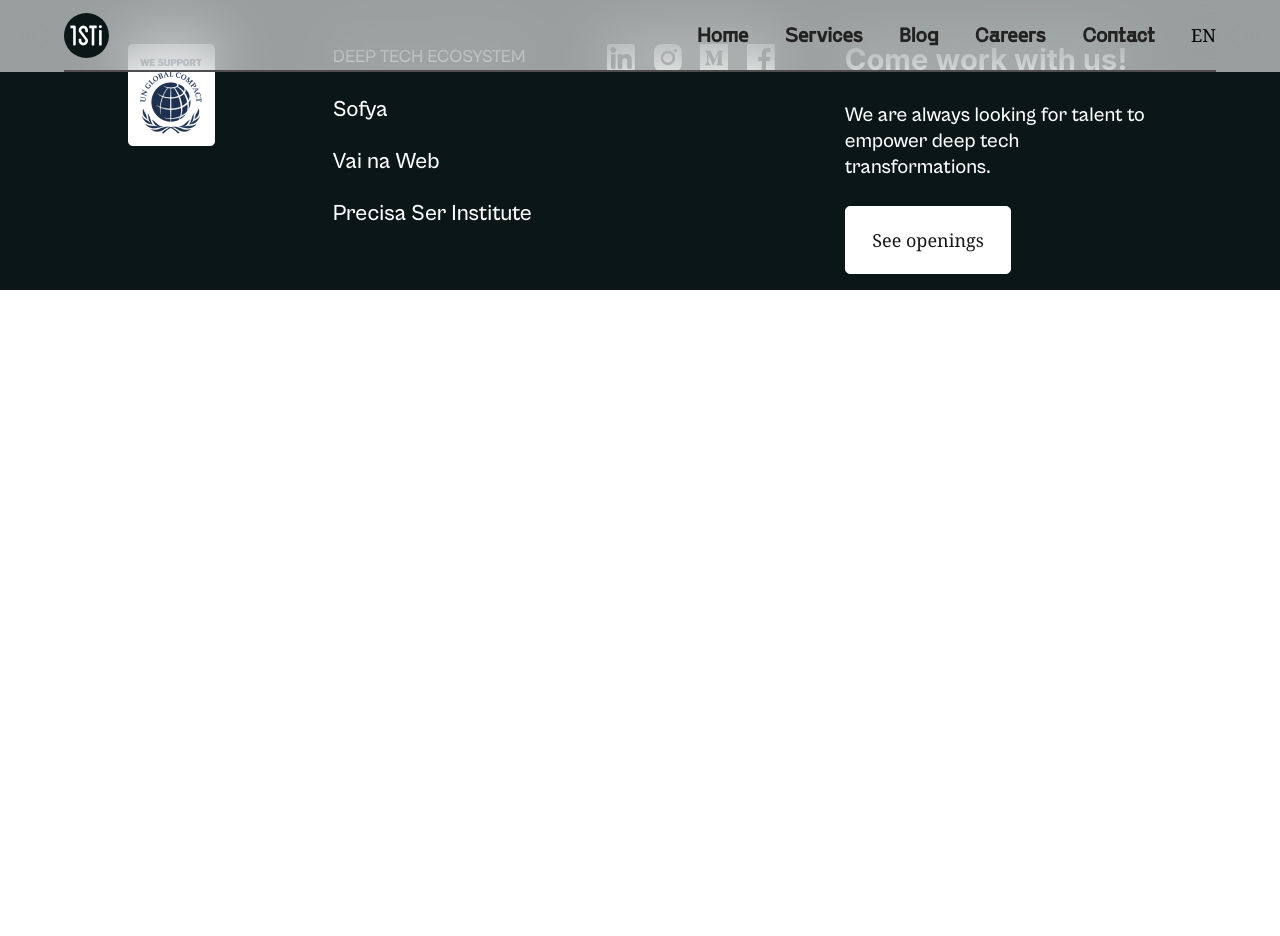
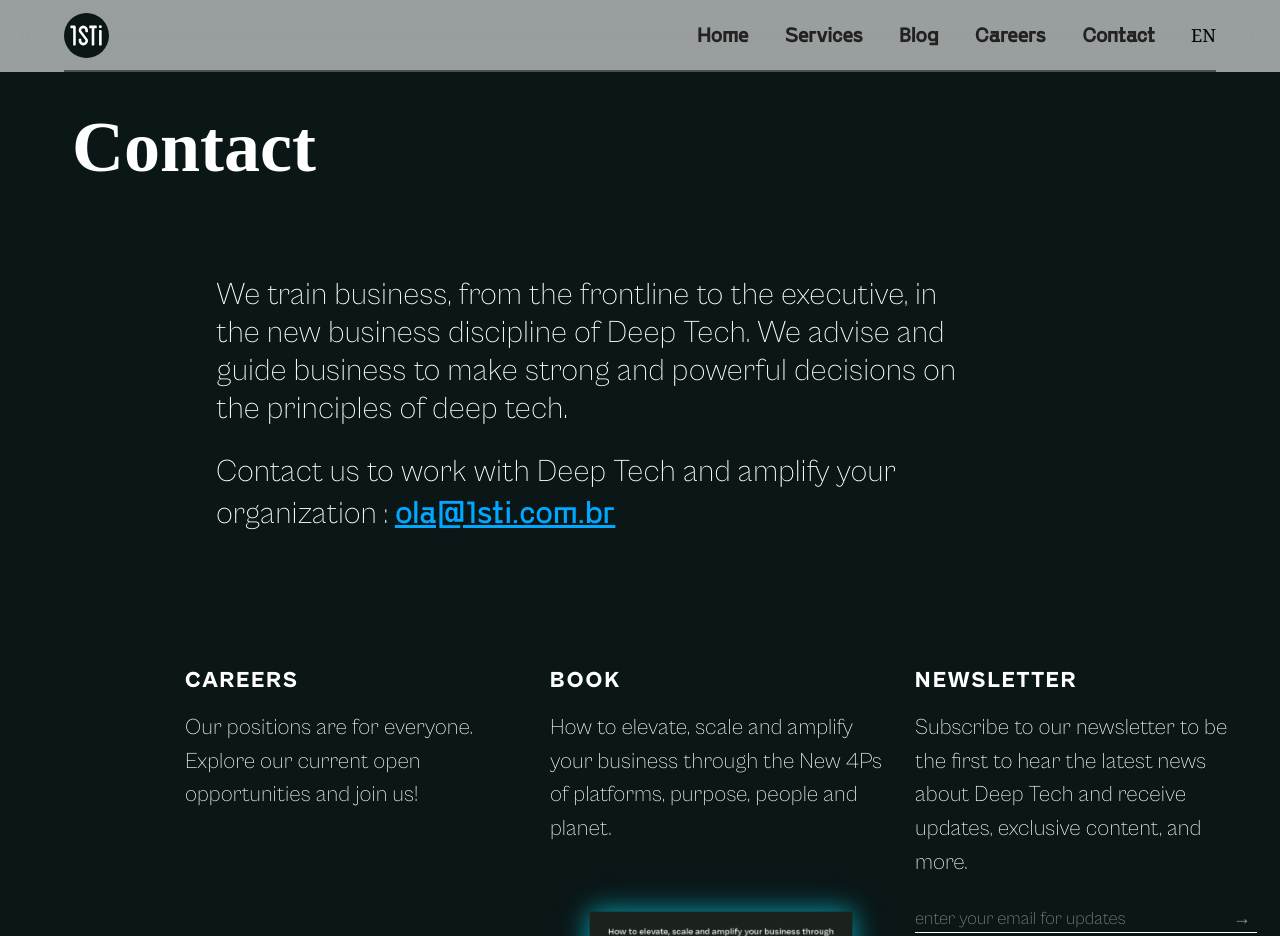
Before and after one commit to Evymendes/site-1sti, a Gatsby site: page /contact in a window 1280 px wide. Shown: the top 936 px of the page. Before the commit the page ends 800 px from the top, so only its background shows below. Built offline with nearby package versions, Linux system fonts and the light colour scheme; Gatsby itself is replaced by a stand-in of ours; a web font is replaced by a local one.

Commit message:
Initial commit Contact-Page

```diff
--- a/index.css
+++ b/index.css
@@ -45,3 +45,7 @@
   h3, h4, h5, h6, p, ol, ul, button, input {
     font-family: "CabinetGrotesk-Medium";
   }
+  a {
+    color: #00a8ff;
+    text-decoration: underline;
+  }
--- a/src/pages/contact.js
+++ b/src/pages/contact.js
@@ -1,12 +1,112 @@
 import React from "react";
+
+import styledComponents from "styled-components";
+import BookCover from "../images/DT-Livro-Capa-2.png";
 
 import Layout from "../components/Layout";
 import Seo from "../components/seo";
 
+const Container = styledComponents.div`
+  display: flex;
+  flex-direction: column;
+  margin: 0 auto;
+  width: 100%;
+  background-color: #0B1617;
+`
+const Title = styledComponents.h1`
+  font-size: 4rem;
+  font-family: "GoshaSans-Bold";
+  margin: 6rem 0rem 5rem;
+  padding: 0  0 0 4rem;
+`
+const UpText = styledComponents.div`
+  font-size: 1.75rem;
+  line-height: 1.2;
+  padding: 0 0 0 12rem;
+  margin: 0 0 6rem;
+
+  p {
+    font-family: "CabinetGrotesk-Extralight";
+    width: 42.063rem;
+  }
+`
+const LineBox = styledComponents.section`
+  display: flex;
+  flex-direction: row;
+  font-size: 1rem;
+  padding: 0 0 2rem 9rem;
+  width: 100%;
+  justify-content: space-evenly;
+`
+const Boxes = styledComponents.div`
+  display: flex;
+  flex-direction: column;
+  width: 19rem;
+
+  h4 {
+    font-size: 1.25rem;
+    margin-bottom: 1rem;
+    font-family: "CabinetGrotesk-Extrabold";
+    letter-spacing: 0.125rem;
+  }
+  p {
+    font-size: 1.25rem;
+    font-family: "CabinetGrotesk-Extralight";
+    line-height: 1.5;
+  }
+`
+const NewsLetter = styledComponents.input`
+  background-color: transparent;
+  border: none;
+  outline: none;
+  border-bottom: 1px solid #fff;
+  color: #fff;
+  font-family: "CabinetGrotesk-Extralight";
+
+  :placeholder-shown {
+    color: #FFF;
+    font-family: "CabinetGrotesk-Extralight";
+  }
+`
+const Image = styledComponents.img`
+
+`
+const BlueLine = styledComponents.div`
+  width: 90%;
+  height: 0.05rem;
+  background-color: #00C8DBCC;
+  margin: 0 auto;
+`
+
 const Contact = () => (
   <Layout>
     <Seo title="Contact" />
+    <Container>
+    <Title>Contact</Title>
+    <UpText>
+      <p>We train business, from the frontline to the executive, in the new business discipline of Deep Tech. We advise and guide business to make strong and powerful decisions on the principles of deep tech.</p>
+      <p>Contact us to work with Deep Tech and amplify your organization : <a href="#">ola@1sti.com.br</a></p>
+    </UpText>
+    <LineBox>
+      <Boxes>
+        <h4>CAREERS</h4>
+        <p>Our positions are for everyone. Explore our current open opportunities and join us!</p>
+      </Boxes>
+      <Boxes>
+        <h4>BOOK</h4>
+        <p>How to elevate, scale and amplify your business through the New 4Ps of platforms, purpose, people and planet.</p>
+        <Image src={BookCover} alt="Book cover - 'Deep Tech and the amplified organization, by Simon Robinson, Igor Couto and Maria Moraes Robinson'"/>
+      </Boxes>
+      <Boxes>
+        <h4>NEWSLETTER</h4>
+        <p>Subscribe to our newsletter to be the first to hear the latest news about Deep Tech and receive updates, exclusive content, and more.</p>
+        <NewsLetter type="email" placeholder="enter your email for updates                           →" />
+      </Boxes>
+    </LineBox>
+    <BlueLine></BlueLine>
+  </Container>
   </Layout>
+
 );
 
 export default Contact
```
Also changed, not shown: src/images/DT-Livro-Capa-2.png (added).
